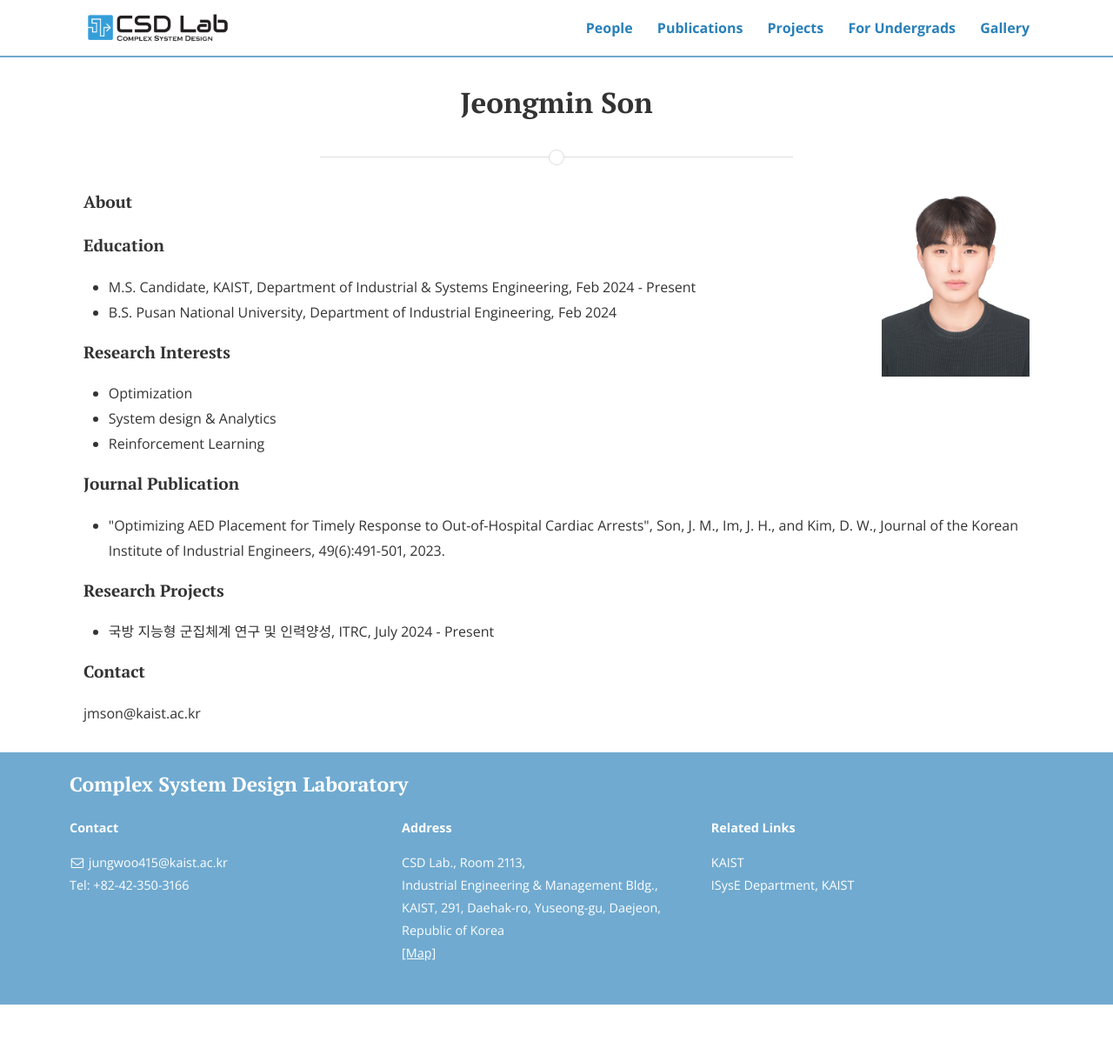
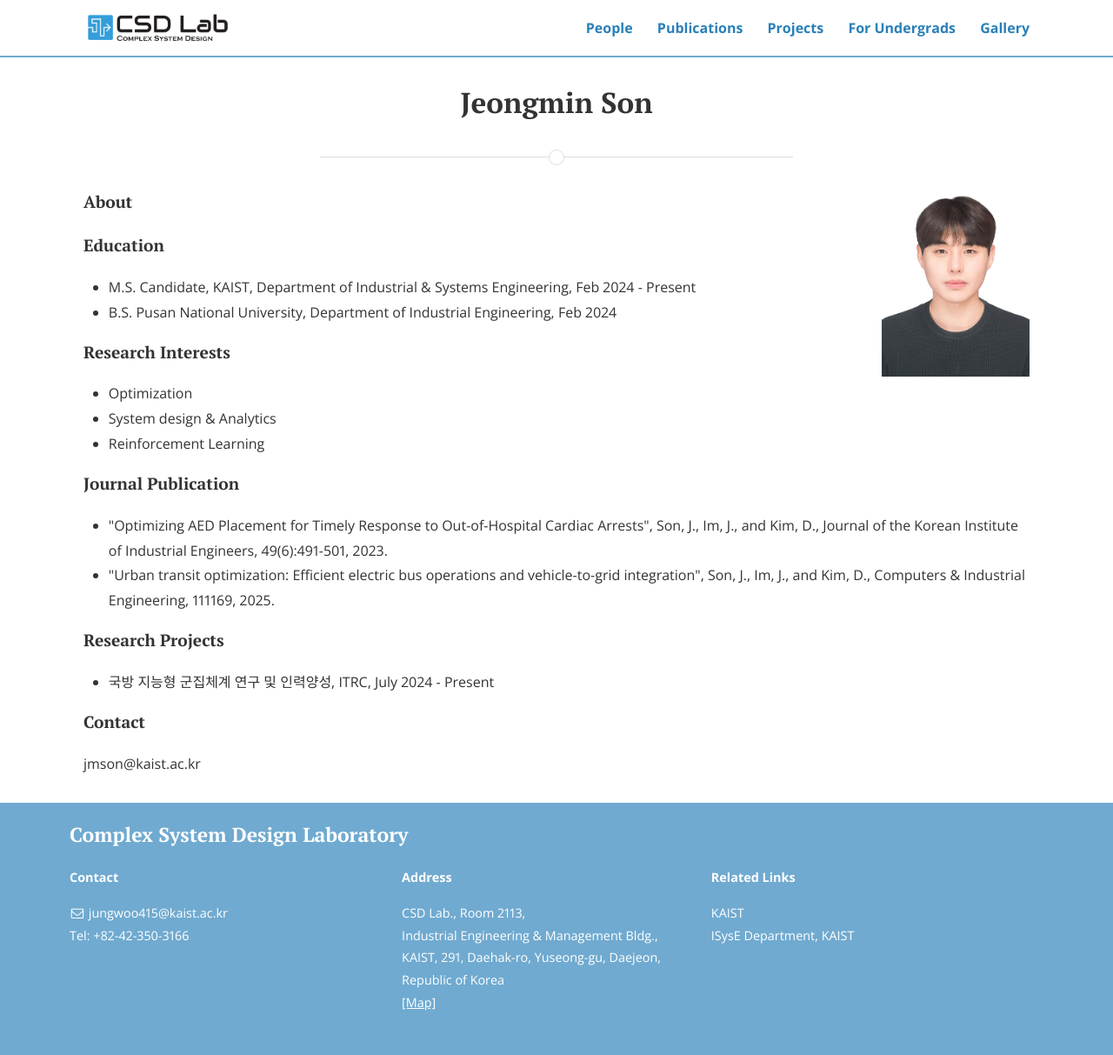
Before and after one commit to CSDlab-KAIST/csdlab-kaist.github.io, a Jekyll site: the page built from people/jeongmin.html, in a window 1280 px wide. Shown: the whole page at 87% size. Built offline with Jekyll 4.4.1, drawn with Linux system fonts in a browser that asks for light colours; nearby versions of some CDN libraries; before the commit the page ends 1155 px from its top, so only the background shows below that.

Commit message:
Update jeongmin.html

```diff
--- a/people/jeongmin.html
+++ b/people/jeongmin.html
@@ -29,7 +29,8 @@ title: Jeongmin Son
 
 <h4>Journal Publication</h4>
 <ul>
-  <li>"Optimizing AED Placement for Timely Response to Out-of-Hospital Cardiac Arrests", Son, J. M., Im, J. H., and Kim, D. W., Journal of the Korean Institute of Industrial Engineers, 49(6):491-501, 2023.</li>
+  <li>"Optimizing AED Placement for Timely Response to Out-of-Hospital Cardiac Arrests", Son, J., Im, J., and Kim, D., Journal of the Korean Institute of Industrial Engineers, 49(6):491-501, 2023.</li>
+  <li>"Urban transit optimization: Efficient electric bus operations and vehicle-to-grid integration", Son, J., Im, J., and Kim, D., Computers & Industrial Engineering, 111169, 2025.</li>
 </ul>
 
 <h4>Research Projects</h4>
```
